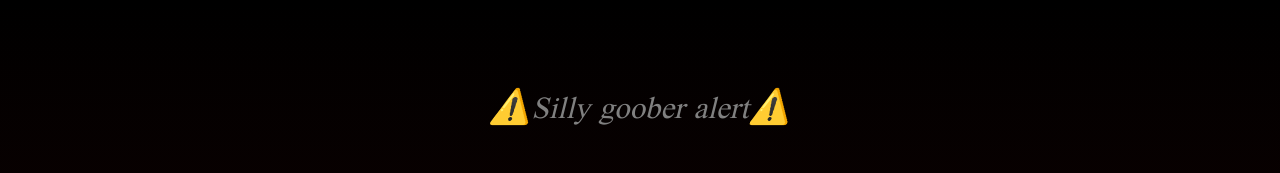
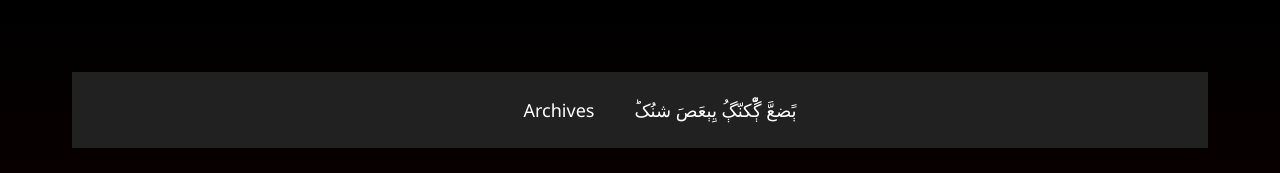
Before and after one commit to umasudfu/umasudfu.github.io, a plain HTML site: page index0.html in a window 1280 px wide. Shown: the top 173 px of the page. Drawn offline with Linux system fonts and the light colour scheme.

Commit message:
Tab thingy for index0.html, will add for the rest of the main pages

```diff
--- a/index0.html
+++ b/index0.html
@@ -37,17 +37,47 @@
       color: grey;
       text-align:end;
     }
+    .navbar {
+      display: flex;
+      justify-content: center;
+      background-color: #212121;
+      padding: 10px;
+    }
+
+    .nav-links {
+      list-style: none;
+      display: flex;
+    }
+
+    .nav-links li {
+      margin: 0 20px;
+    }
+
+    .nav-links a {
+      color: white;
+      text-decoration: none;
+      font-size: 18px;
+      font-family: Segoe UI;
+    }
+
+    .nav-links a:hover {
+      color: #ffcc00;
+    }
   </style>
 </head>
 <body>
+  <nav class="navbar">
+    <ul class="nav-links">
+      <li><a href="1.html">Archives</a></li>
+      <li><a href="ZZindex.html">ٻًضعَّ ڳّْکنّڳُ يِٻعَصَ شنُکؕ</a></li>
+    </ul>
+  </nav>
   <p><i>⚠️Silly goober alert⚠️</i></p>
   <img src="images/zuka-phighting-rocket-phighting.gif" width="500" height="500">
   <p><i>Hi there!ヾ(≧▽≦*)o</i></p>
   <p><i>I'm just going to put some random memes and videos I stole from Discord. I just felt like making some website for fun (^人^)</i></p>
   <p><i>My main Discord account is qdxhktgi</i></p>
   <img src="images/Goofy_Ahh (13).png" width="250" height="250">
-  <p><a href="1.html"><i>Archives</i></a></p>
-  <p><a href="ZZindex.html"><i>ٻًضعَّ ڳّْکنّڳُ يِٻعَصَ شنُکؕ</i></a></p>
   <b>Music: Kether battle 3 · Library Of Ruina</b>
 </body>
 </html>
```
